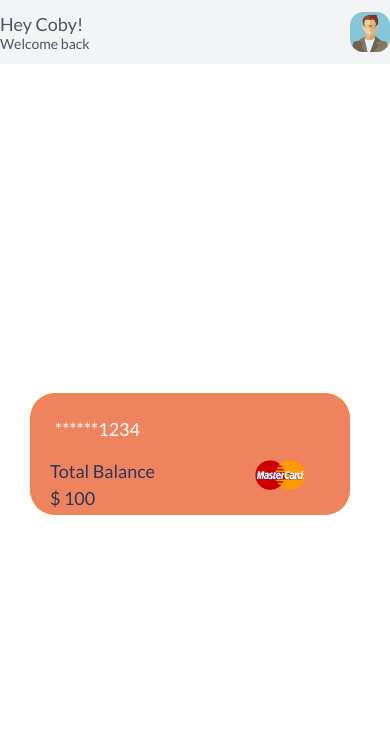
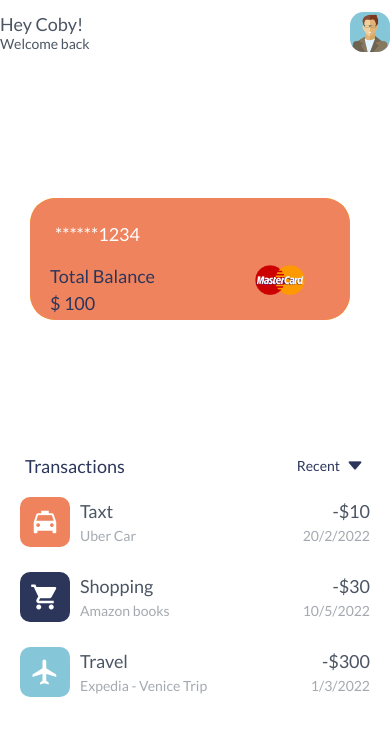
Before and after one commit to Santhosh-Umapathi/RN-Typescript-Wallet, a React Native app: screen / in a window 390 px wide. Shown: the top 736 px of the page. Built offline with nearby package versions, Linux system fonts and the light colour scheme.

Commit message:
FEAT: Transactions section completed

```diff
--- a/src/components/Text.tsx
+++ b/src/components/Text.tsx
@@ -15,7 +15,7 @@ type Size = "small" | "medium" | "large";
 
 type Props = {
   style?: StyleProp<TextStyle>;
-  children: string; // ReactNode;
+  children: ReactNode;
   size?: Size;
 };
 
--- /dev/null
+++ b/src/components/UI/Transactions.tsx
@@ -0,0 +1,188 @@
+import React, { useState, useEffect, FC } from "react";
+import {
+  View,
+  StyleSheet,
+  ImageSourcePropType,
+  FlatList,
+  ImageBackground,
+  TouchableOpacity,
+  Image,
+} from "react-native";
+
+import { MaterialIcons, Ionicons } from "@expo/vector-icons";
+
+import { colors } from "../../theme/colors";
+import Text from "../Text";
+import cardBg from "../../../assets/bgs/background_transparent.png";
+
+export type TransactionType = {
+  id: number;
+  title: string;
+  subtitle: string;
+  amount: string;
+  date: string;
+  art: {
+    icon: string;
+    background: string;
+  };
+};
+
+export type TransactionSection = {
+  data: TransactionType[];
+};
+
+export type TransactionAviProps = {
+  icon: string;
+  background: string;
+};
+
+const CardItem: FC<{
+  item: TransactionType;
+  index: number;
+  length: number;
+}> = ({ item, index, length }) => {
+  const lastItem = index === length - 1;
+
+  return (
+    <TouchableOpacity
+      style={{ justifyContent: "center", marginBottom: lastItem ? 0 : 25 }}
+    >
+      <View
+        style={{
+          flexDirection: "row",
+          justifyContent: "space-between",
+          alignItems: "center",
+        }}
+      >
+        <View style={{ flexDirection: "row", justifyContent: "center" }}>
+          <View
+            style={{
+              backgroundColor: item.art.background,
+              width: 50,
+              height: 50,
+              borderRadius: 10,
+              justifyContent: "center",
+              alignItems: "center",
+            }}
+          >
+            <MaterialIcons
+              name={item.art.icon}
+              size={30}
+              color={colors.white}
+            />
+          </View>
+          <View
+            style={{
+              justifyContent: "center",
+              marginLeft: 10,
+            }}
+          >
+            <Text
+              style={{
+                color: colors.grayDark,
+                marginBottom: 5,
+              }}
+            >
+              {item.title}
+            </Text>
+            <Text
+              size={"small"}
+              style={{
+                color: colors.grayDark,
+                opacity: 0.5,
+              }}
+            >
+              {item.subtitle}
+            </Text>
+          </View>
+        </View>
+
+        <View
+          style={{
+            justifyContent: "center",
+            alignItems: "flex-end",
+          }}
+        >
+          <Text
+            style={{
+              color: colors.grayDark,
+              marginBottom: 5,
+            }}
+          >
+            {item.amount}
+          </Text>
+          <Text
+            size={"small"}
+            style={{
+              color: colors.grayDark,
+              opacity: 0.5,
+            }}
+          >
+            {item.date}
+          </Text>
+        </View>
+      </View>
+    </TouchableOpacity>
+  );
+};
+
+const Transactions: FC<TransactionSection> = ({ data }) => {
+  return (
+    <View style={styles.container}>
+      <View
+        style={{
+          flexDirection: "row",
+          justifyContent: "space-between",
+          alignItems: "center",
+          marginHorizontal: 25,
+        }}
+      >
+        <Text
+          style={{
+            color: colors.secondary,
+          }}
+        >
+          Transactions
+        </Text>
+
+        <View
+          style={{
+            flexDirection: "row",
+            justifyContent: "center",
+            alignItems: "center",
+          }}
+        >
+          <Text
+            size="small"
+            style={{ color: colors.secondary, marginRight: 5 }}
+          >
+            Recent
+          </Text>
+
+          <Ionicons name="caret-down" size={20} color={colors.secondary} />
+        </View>
+      </View>
+      <FlatList
+        data={data}
+        showsVerticalScrollIndicator={false}
+        keyExtractor={(key: TransactionType) => `${key.id}`}
+        renderItem={({ item, index }) => {
+          return <CardItem {...{ item, index, length: data.length }} />;
+        }}
+        contentContainerStyle={{
+          paddingHorizontal: 20,
+          marginTop: 20,
+        }}
+      />
+    </View>
+  );
+};
+
+const styles = StyleSheet.create({
+  container: {
+    flex: 1,
+    backgroundColor: colors.white,
+  },
+});
+
+export default Transactions;
--- a/src/data/index.ts
+++ b/src/data/index.ts
@@ -1,3 +1,5 @@
+import { colors } from "../theme/colors";
+
 export const DATA = [
   {
     id: 1,
@@ -21,3 +23,39 @@ export const DATA = [
     logo: require("../../assets/cards/visa_white.png"),
   },
 ];
+
+export const TRANSACTION_DATA = [
+  {
+    id: 1,
+    title: "Taxt",
+    subtitle: "Uber Car",
+    amount: "-$10",
+    date: "20/2/2022",
+    art: {
+      icon: "local-taxi",
+      background: colors.primary,
+    },
+  },
+  {
+    id: 2,
+    title: "Shopping",
+    subtitle: "Amazon books",
+    amount: "-$30",
+    date: "10/5/2022",
+    art: {
+      icon: "shopping-cart",
+      background: colors.secondary,
+    },
+  },
+  {
+    id: 3,
+    title: "Travel",
+    subtitle: "Expedia - Venice Trip",
+    amount: "-$300",
+    date: "1/3/2022",
+    art: {
+      icon: "flight",
+      background: colors.tertiary,
+    },
+  },
+];
--- a/src/navigation/AppStack.tsx
+++ b/src/navigation/AppStack.tsx
@@ -21,7 +21,7 @@ const MainStack: FC = () => {
       initialRouteName="Home"
       screenOptions={{
         headerStyle: {
-          backgroundColor: colors.graylight,
+          backgroundColor: colors.white,
         },
         headerTintColor: colors.secondary,
         headerShadowVisible: false,
--- a/src/screens/HomeScreen.tsx
+++ b/src/screens/HomeScreen.tsx
@@ -6,13 +6,16 @@ import { colors } from "../theme/colors";
 import backgroundImage from "../../assets/bgs/background_v1.png";
 import { Button, Text } from "../components";
 import Cards from "../components/UI/Cards";
-import { DATA } from "../data";
+import { DATA, TRANSACTION_DATA } from "../data";
+import Transactions from "../components/UI/Transactions";
 
 const HomeScreen: FC = (props) => {
   return (
     <View style={styles.container}>
       <StatusBar style="dark" />
       <Cards data={DATA} />
+
+      <Transactions data={TRANSACTION_DATA} />
     </View>
   );
 };
```
